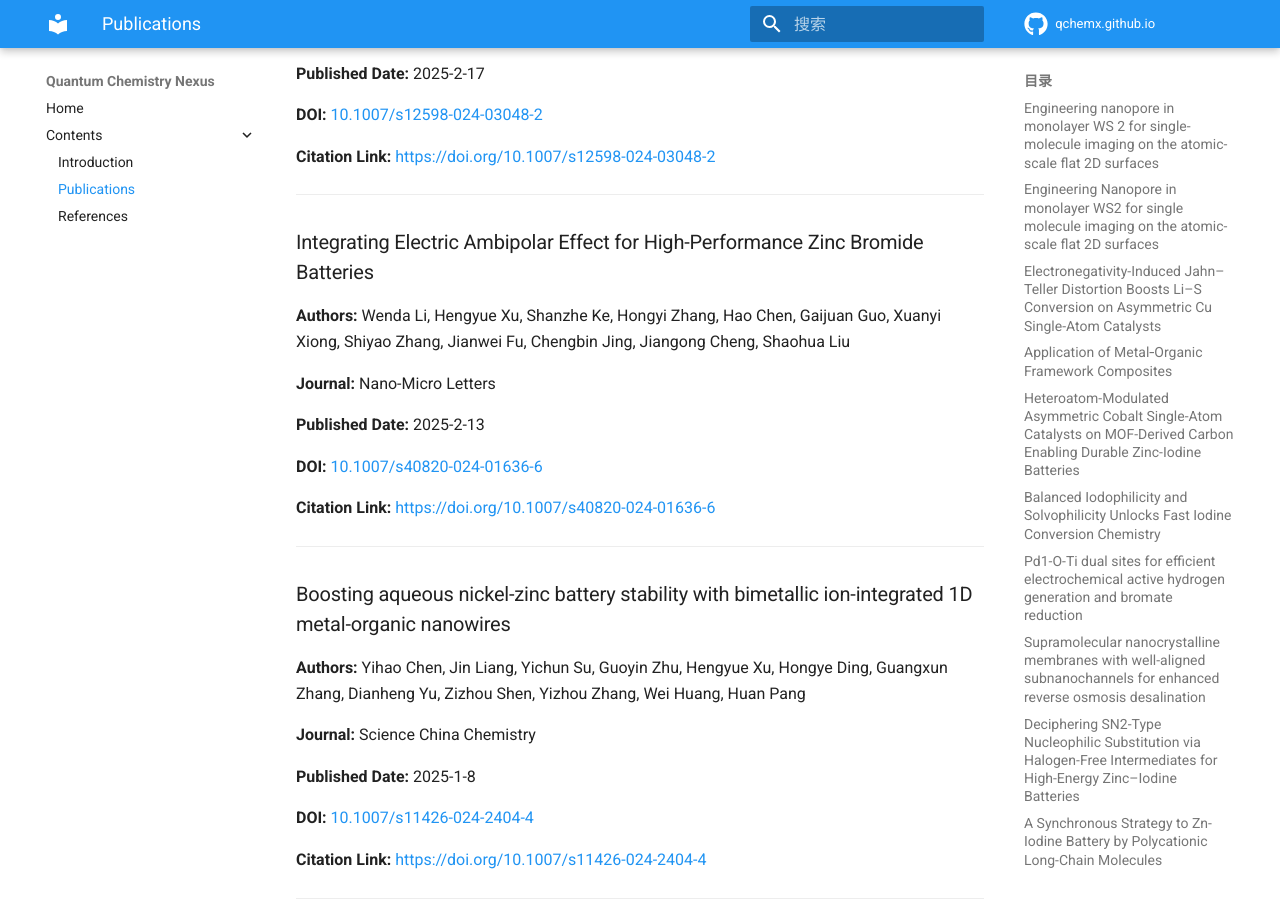
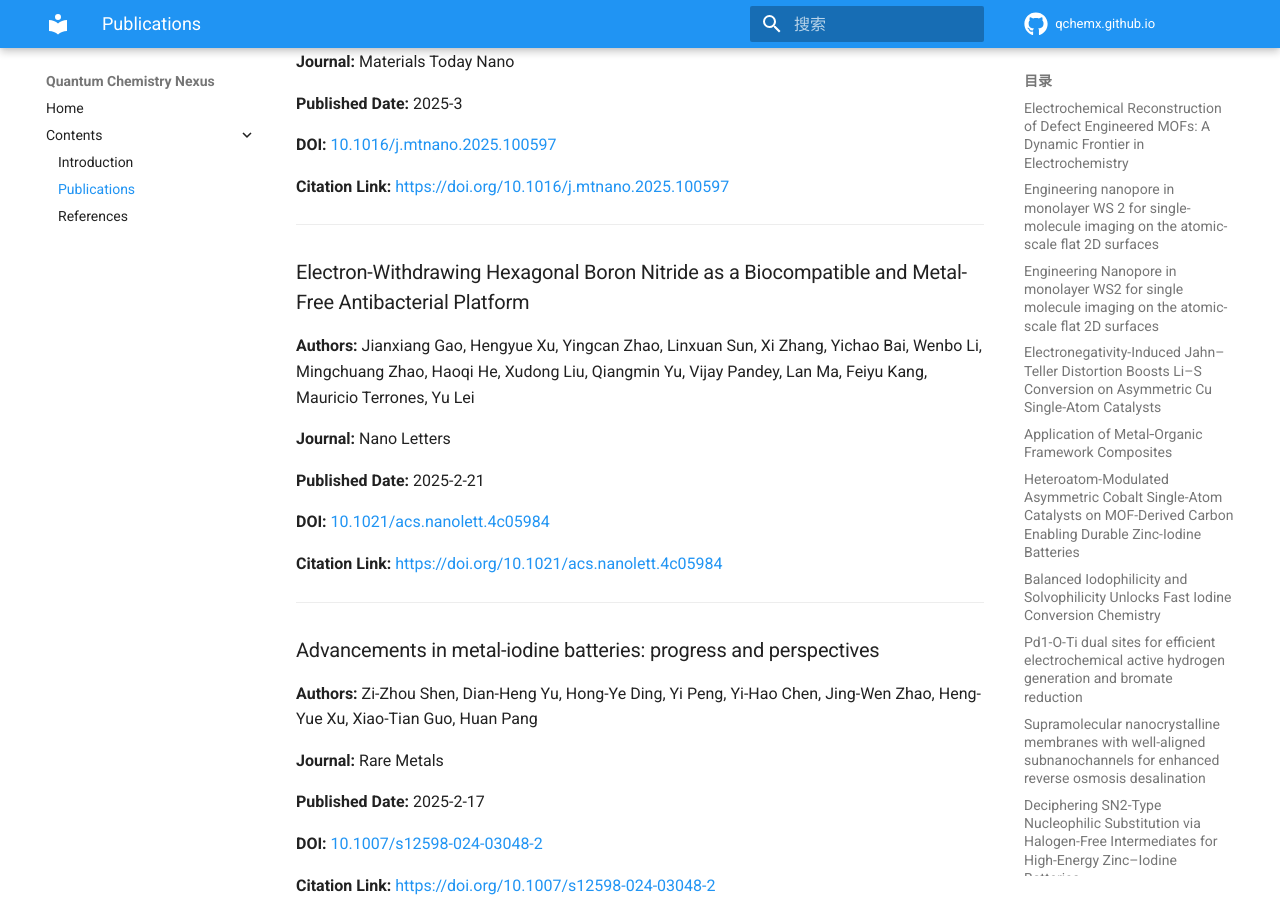
Before and after one commit to QChemX/qchemx.github.io, an MkDocs documentation site: the page built from docs/publications.md, in a window 1280 px wide and 900 px high, scrolled down 6879 px. Built offline with MkDocs 1.6.1 and Material for MkDocs 9.7.7, drawn with Linux system fonts in a browser that asks for light colours; comment, search, counter and statistics services are not loaded; some of the changed text lies outside the part shown.

Commit message:
[orcid sync] Update publications

```diff
--- a/docs/publications.md
+++ b/docs/publications.md
@@ -2,6 +2,22 @@
 
 
 This page was generated automatically.
+
+
+---
+
+### Electrochemical Reconstruction of Defect Engineered MOFs: A Dynamic Frontier in Electrochemistry
+
+**Authors:** Tingting Chen, Zhicheng Tan, Hengyue Xu, Jiaqi Zhang, Long Chen, Zhongjie Huang, Huan Pang
+
+**Journal:** Advanced Functional Materials
+
+**Published Date:** 2025-9-30
+
+**DOI:** [10.1002/adfm.202517710](https://doi.org/10.1002/adfm.202517710)
+
+**Citation Link:** [https://doi.org/10.1002/adfm.202517710](https://doi.org/10.1002/adfm.202517710)
+
 
 
 ---
@@ -310,6 +326,22 @@ This page was generated automatically.
 
 ---
 
+### Electron-Withdrawing Hexagonal Boron Nitride as a Biocompatible and Metal-Free Antibacterial Platform
+
+**Authors:** Jianxiang Gao, Hengyue Xu, Yingcan Zhao, Linxuan Sun, Xi Zhang, Yichao Bai, Wenbo Li, Mingchuang Zhao, Haoqi He, Xudong Liu, Qiangmin Yu, Vijay Pandey, Lan Ma, Feiyu Kang, Mauricio Terrones, Yu Lei
+
+**Journal:** Nano Letters
+
+**Published Date:** 2025-2-21
+
+**DOI:** [10.1021/acs.nanolett.4c05984](https://doi.org/10.1021/acs.nanolett.4c05984)
+
+**Citation Link:** [https://doi.org/10.1021/acs.nanolett.4c05984](https://doi.org/10.1021/acs.nanolett.4c05984)
+
+
+
+---
+
 ### Advancements in metal-iodine batteries: progress and perspectives
 
 **Authors:** Zi-Zhou Shen, Dian-Heng Yu, Hong-Ye Ding, Yi Peng, Yi-Hao Chen, Jing-Wen Zhao, Heng-Yue Xu, Xiao-Tian Guo, Huan Pang
@@ -881,6 +897,22 @@ This page was generated automatically.
 **DOI:** [10.1002/adfm.202417283](https://doi.org/10.1002/adfm.202417283)
 
 **Citation Link:** [https://doi.org/10.1002/adfm.202417283](https://doi.org/10.1002/adfm.202417283)
+
+
+
+---
+
+### An atomically dispersed Pt/γ-Mo2N(O0.3) catalyst for hydrogen production via aqueous-phase reforming of methanol
+
+**Authors:** José Sousa, Paranjeet Lakhtaria, Paulo Ribeirinha, Werneri Huhtinen, Johan Tallgren, Adélio Mendes
+
+**Journal:** Green Chemistry
+
+**Published Date:** 2024-10-21
+
+**DOI:** [10.3390/catal14100741](https://doi.org/10.3390/catal14100741)
+
+**Citation Link:** [https://doi.org/10.1039/D5GC02092A](https://doi.org/10.1039/D5GC02092A)
 
 
 
```
Also changed, not shown: other parts of docs/publications.md (+2 -34 lines).
